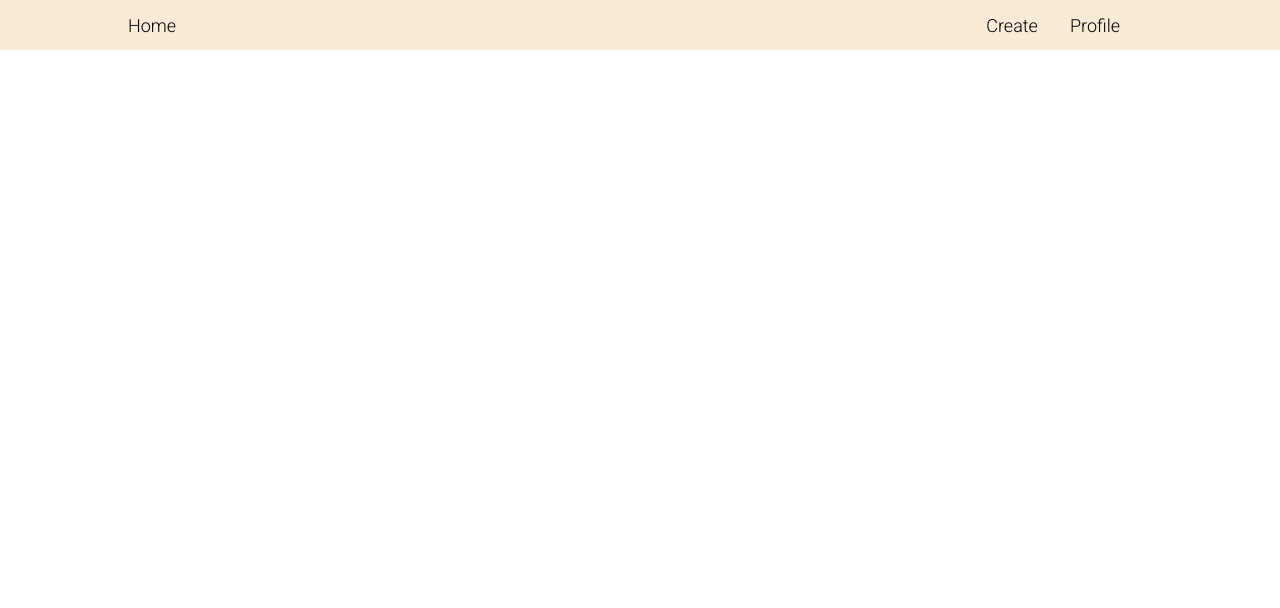
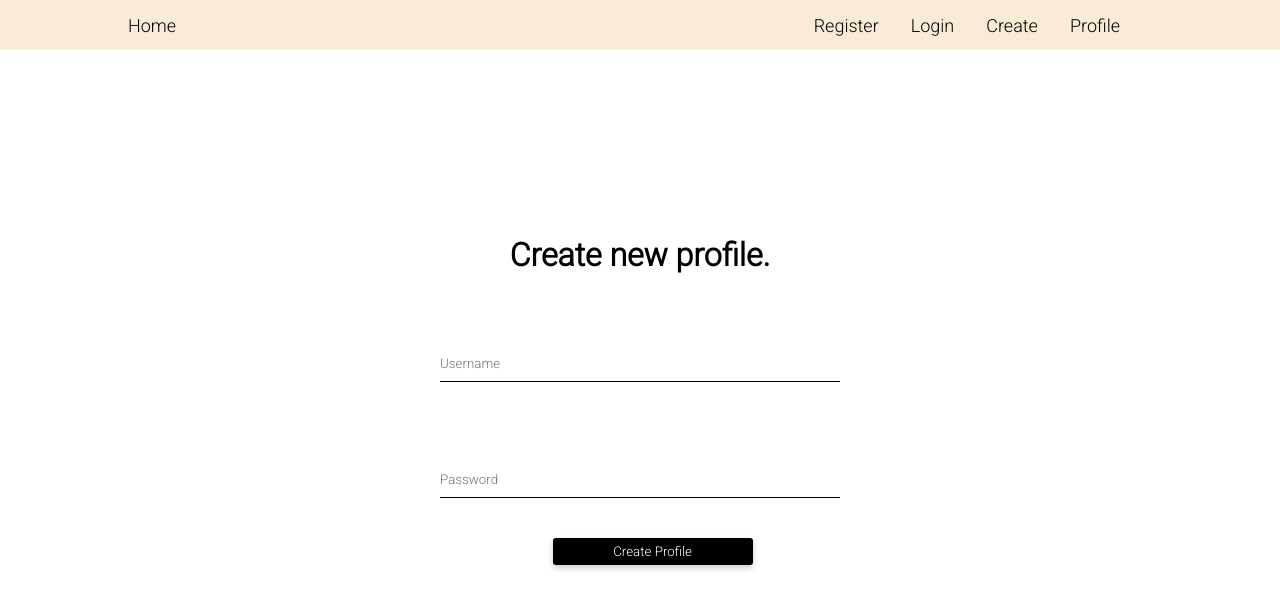
Before and after one commit to Fasalin/ibt-project, a Vue app in the folder ibt-project/: page /register in a window 1280 px wide. Before the commit this address had no page. Shown: the top 608 px of the page. Built offline with nearby package versions, Linux system fonts and the light colour scheme.

Commit message:
Login/Register Forms

```diff
--- a/ibt-project/package.json
+++ b/ibt-project/package.json
@@ -2,6 +2,7 @@
   "name": "ibt-project",
   "version": "0.1.0",
   "private": true,
+  "proxy": "http://localhost:8080",
   "scripts": {
     "serve": "vue-cli-service serve",
     "build": "vue-cli-service build",
--- a/ibt-project/src/App.vue
+++ b/ibt-project/src/App.vue
@@ -4,6 +4,18 @@
       <div class="nav-wrapper">
         <router-link class="nav-home-button" to="/">Home</router-link>
         <div class="nav-right-side-buttons">
+          <router-link
+            :to="{
+              name: 'Register'
+            }"
+            >Register
+          </router-link>
+           <router-link
+            :to="{
+              name: 'Login'
+            }"
+            >Login
+          </router-link>
           <router-link
             :to="{
               name: 'Create'
@@ -24,6 +36,13 @@
     <router-view />
   </div>
 </template>
+
+<script>
+  const getJwt = async () => {
+  const { data } = await axios.get(`/jwt`);
+  setJwt(data.token);
+}
+</script>
 
 <style>
 @import url("https://fonts.googleapis.com/css2?family=Roboto:wght@300&display=swap");
--- a/ibt-project/src/router/index.js
+++ b/ibt-project/src/router/index.js
@@ -3,6 +3,8 @@ import Home from '../views/Home.vue'
 import Details from '../views/Details.vue'
 import Create from '../views/Create.vue'
 import Profile from '../views/Profile.vue'
+import Login from '../views/Login.vue'
+import Register from '../views/Register.vue'
 const routes = [
   {
     path: '/',
@@ -25,6 +27,16 @@ const routes = [
     component: Create,
   },
   {
+    path: '/register/',
+    name: 'Register',
+    component: Register,
+  },
+  {
+    path: '/login/',
+    name: 'Login',
+    component: Login,
+  },
+  {
     path: '/profile/',
     name: 'Profile',
     component: Profile,
--- /dev/null
+++ b/ibt-project/src/views/Login.vue
@@ -0,0 +1,98 @@
+<template>
+  <div class="outer-wrapper">
+    <h1>Log in</h1>
+    <div class="wrapper">
+      <form class="form-wrapper">
+        <input v-model="username" placeholder="Username" type="text" />
+        <input v-model="password" placeholder="Password" type="text" />
+      </form>
+      <button class="button-create" @click="sendData">Create Profile</button>
+    </div>
+  </div>
+</template>
+
+<script>
+import axios from "axios";
+export default {
+  data() {
+    return {
+        username: "",
+        password: ""
+    };
+  },
+  methods: {
+    loginUser() {
+      axios
+        .post(`http://localhost:3000/api/register`, {
+          username: this.username,
+          password: this.password
+        })
+        .then(res => {
+          console.log(res);
+        })
+        .catch(err => {
+          console.log(err);
+        });
+      this.$router.push("/");
+    }
+  }
+};
+</script>
+
+<style scoped>
+.wrapper {
+  display: flex;
+  flex-direction: column;
+  align-items: center;
+}
+
+.form-wrapper {
+  display: flex;
+  flex-direction: column;
+}
+.button-create {
+  border: none;
+  background: black;
+  cursor: pointer;
+  border-radius: 3px;
+  padding: 6px;
+  width: 200px;
+  color: white;
+  margin-left: 25px;
+  box-shadow: 0 3px 6px 0 rgba(0, 0, 0, 0.2);
+}
+.button-create:hover {
+  background: rgb(226, 169, 94);
+  color: black;
+}
+.outer-wrapper {
+  display: flex;
+  flex-direction: column;
+  align-items: center;
+  width: 100%;
+}
+input {
+  margin: 40px 25px;
+  width: 400px;
+  display: block;
+  border: none;
+  padding: 10px 0;
+  border-bottom: solid 1px black;
+  transition: all 0.3s cubic-bezier(0.64, 0.09, 0.08, 1);
+  background: linear-gradient(to bottom, rgba(255, 255, 255, 0) 96%, black 4%);
+  background-position: -200px 0;
+  background-size: 200px 100%;
+  background-repeat: no-repeat;
+  color: darken(black, 20%);
+  outline: none;
+}
+
+h1 {
+  margin-bottom: 2rem;
+}
+
+.straight-line {
+  border-left: 2px solid black;
+  height: 100%;
+}
+</style>
--- /dev/null
+++ b/ibt-project/src/views/Register.vue
@@ -0,0 +1,98 @@
+<template>
+  <div class="outer-wrapper">
+    <h1>Create new profile.</h1>
+    <div class="wrapper">
+      <form class="form-wrapper">
+        <input v-model="username" placeholder="Username" type="text" />
+        <input v-model="password" placeholder="Password" type="text" />
+      </form>
+      <button class="button-create" @click="createUser">Create Profile</button>
+    </div>
+  </div>
+</template>
+
+<script>
+import axios from "axios";
+export default {
+  data() {
+    return {
+        username: "",
+        password: ""
+    };
+  },
+  methods: {
+    createUser() {
+      axios
+        .post(`http://localhost:3000/api/register`, {
+          username: this.username,
+          password: this.password
+        })
+        .then(res => {
+          console.log(res);
+        })
+        .catch(err => {
+          console.log(err);
+        });
+      this.$router.push("/");
+    }
+  }
+};
+</script>
+
+<style scoped>
+.wrapper {
+  display: flex;
+  flex-direction: column;
+  align-items: center;
+}
+
+.form-wrapper {
+  display: flex;
+  flex-direction: column;
+}
+.button-create {
+  border: none;
+  background: black;
+  cursor: pointer;
+  border-radius: 3px;
+  padding: 6px;
+  width: 200px;
+  color: white;
+  margin-left: 25px;
+  box-shadow: 0 3px 6px 0 rgba(0, 0, 0, 0.2);
+}
+.button-create:hover {
+  background: rgb(226, 169, 94);
+  color: black;
+}
+.outer-wrapper {
+  display: flex;
+  flex-direction: column;
+  align-items: center;
+  width: 100%;
+}
+input {
+  margin: 40px 25px;
+  width: 400px;
+  display: block;
+  border: none;
+  padding: 10px 0;
+  border-bottom: solid 1px black;
+  transition: all 0.3s cubic-bezier(0.64, 0.09, 0.08, 1);
+  background: linear-gradient(to bottom, rgba(255, 255, 255, 0) 96%, black 4%);
+  background-position: -200px 0;
+  background-size: 200px 100%;
+  background-repeat: no-repeat;
+  color: darken(black, 20%);
+  outline: none;
+}
+
+h1 {
+  margin-bottom: 2rem;
+}
+
+.straight-line {
+  border-left: 2px solid black;
+  height: 100%;
+}
+</style>
```
Also changed, not shown: 1 other file (tests, documents, lock files or other folders).
